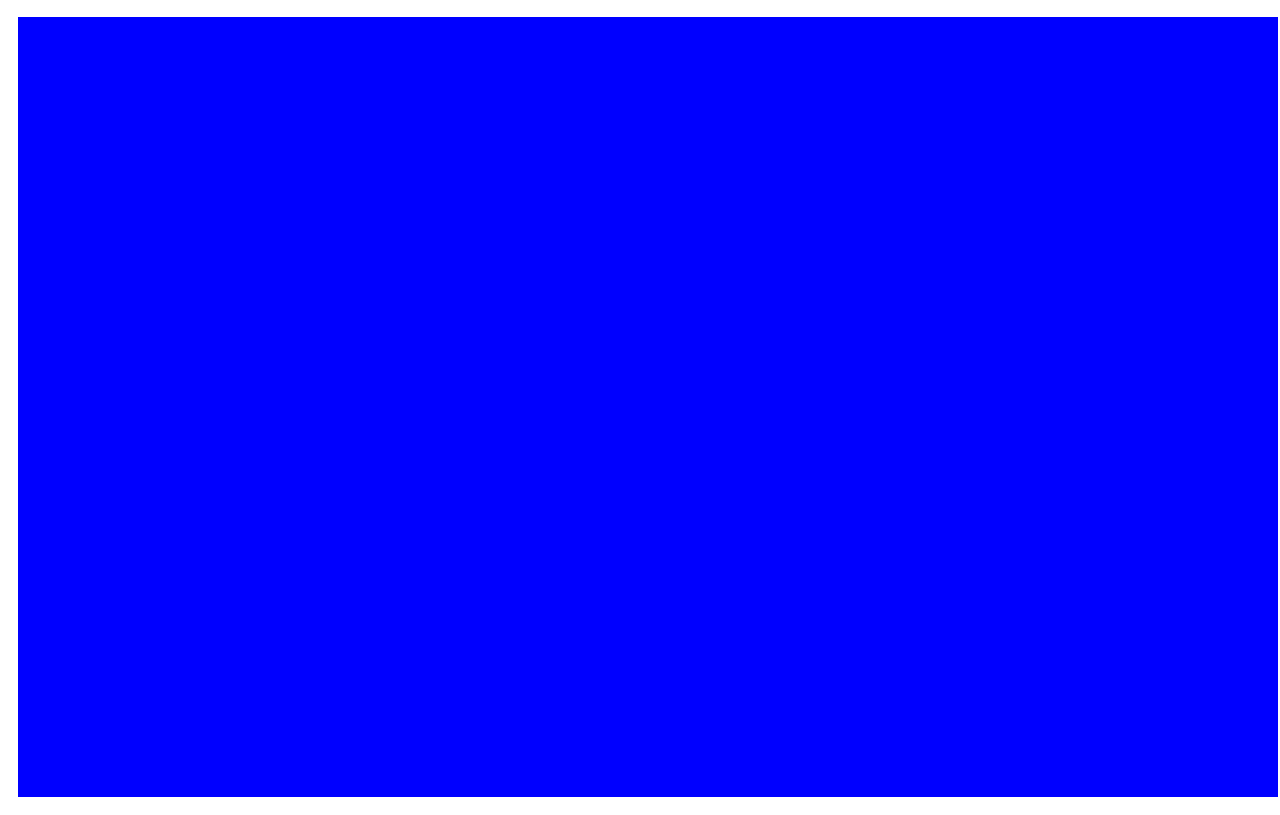
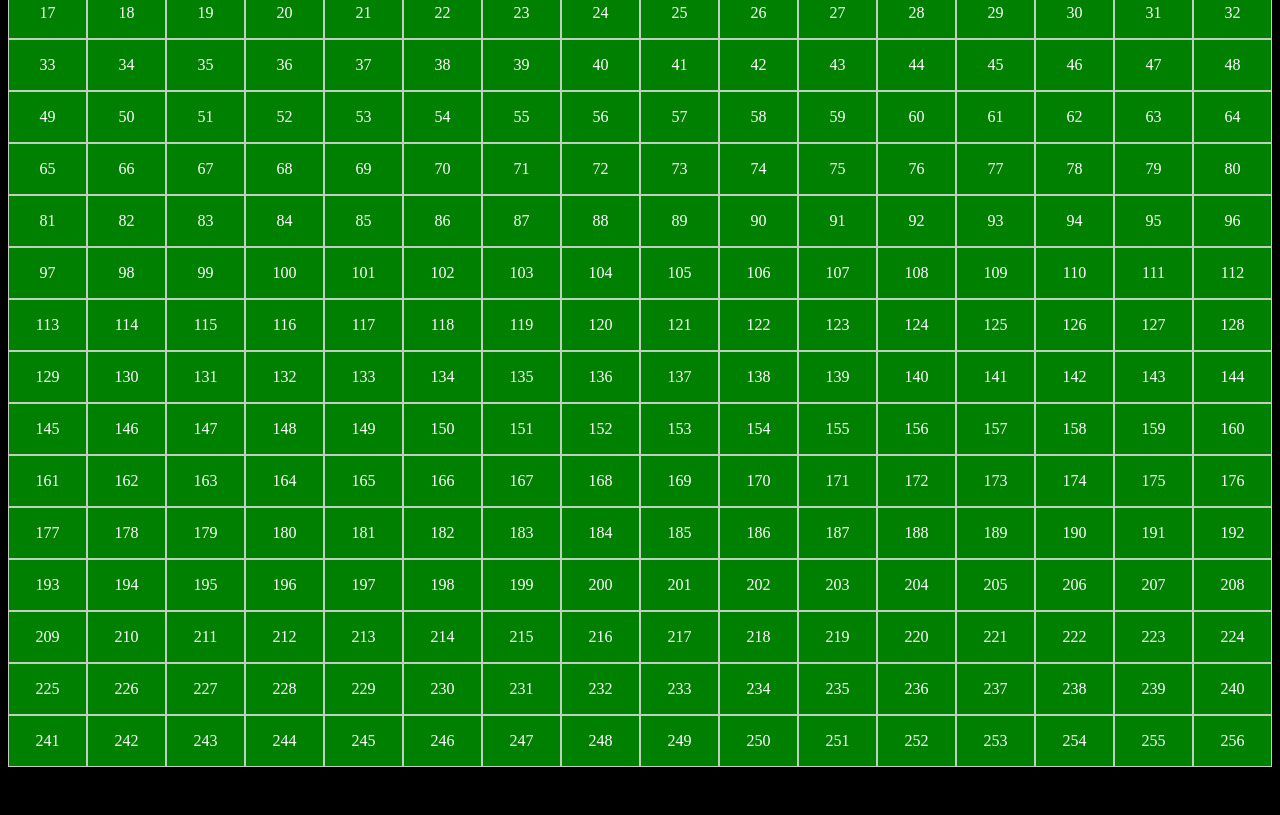
Before and after one commit to LemmingsCode/1-odin-etchasketch, a plain HTML site: page etchasketch.html in a window 1280 px wide. Shown: the part 73-888 px from the top of the page. After the commit the page ends 848 px from the top, so only its background shows below. Drawn offline with Linux system fonts and the light colour scheme.

Commit message:
created grid, need to work on adding event listener to change color

```diff
--- a/etchasketch.css
+++ b/etchasketch.css
@@ -1,19 +1,25 @@
-.container {
-  width: 100vw;
-  height: 100vh;
-
-  display: grid;
-
-  gap: 10px;
-  padding: 10px;
-  box-sizing: border-box;
+:root {
+  --grid-cols: 1;
+  --grid-rows: 1;
+  background-color: black;
 }
 
-.gridSixteen {
+#container {
   display: grid;
-  grid-template: repeat(16, 1fr) / repeat(16, 1fr);
-  background-color: Blue;
+  grid-template-rows: repeat(var(--grid-rows), 1fr);
+  grid-template-columns: repeat(var(--grid-cols), 1fr);
+
 }
+
+.grid-class {
+  padding: 1em;
+  border: 1px solid #dddd;
+  text-align: center;
+  color: white;
+  background-color: green;
+}
+
+
 
 /* html {
   font-size: 10px;
--- a/etchasketch.html
+++ b/etchasketch.html
@@ -11,11 +11,8 @@
 </head>
 
 <body>
-    <h1>Etch a Sketch</h1>
 
-    <div class = "container">
-            <div class="gridSixteen" id="gridCell"></div>
-    </div>
+    <div id = "container"></div>
 
 </div>
 
--- a/etchasketch.js
+++ b/etchasketch.js
@@ -2,8 +2,36 @@
 // change color by adding a class to the new div
 // change the div's background color using javascript
 
+const container = document.getElementById("container");
+const gridItems = document.querySelectorAll(".grid-class");
+
+function makeRows (rows, cols) {
+    container.style.setProperty('--grid-rows', rows);
+    container.style.setProperty('--grid-cols', cols);
+    for (c = 0; c < (rows * cols); c++) {
+        let cell = document.createElement("div");
+        cell.innerText = (c + 1);
+        container.appendChild(cell).className = "grid-class";
+        // console.log(this)
+    };
+};
+
+// gridItems.addEventListener('load', changeGridColor);
+makeRows(16, 16);
+
+gridItems.forEach(gridItem => gridItem.addEventListener('mouseover', changeGridColor));
 
 function changeGridColor (e) {
+    console.log(e);
+    // add a new class to this class to change background color
 }
 
-document.addEventListener('mouseenter', changeGridColor);
+
+// function changeGridColor (e) {
+//     var attribute = this.getAttribute("data-myattribute");
+//     console.log('event type: '+ attribute);
+// }
+
+// for (let i = 0; i < gridItem.length; i++) {
+//     gridItem[i].addEventListener('mouseenter', changeGridColor, false);
+// }
```
